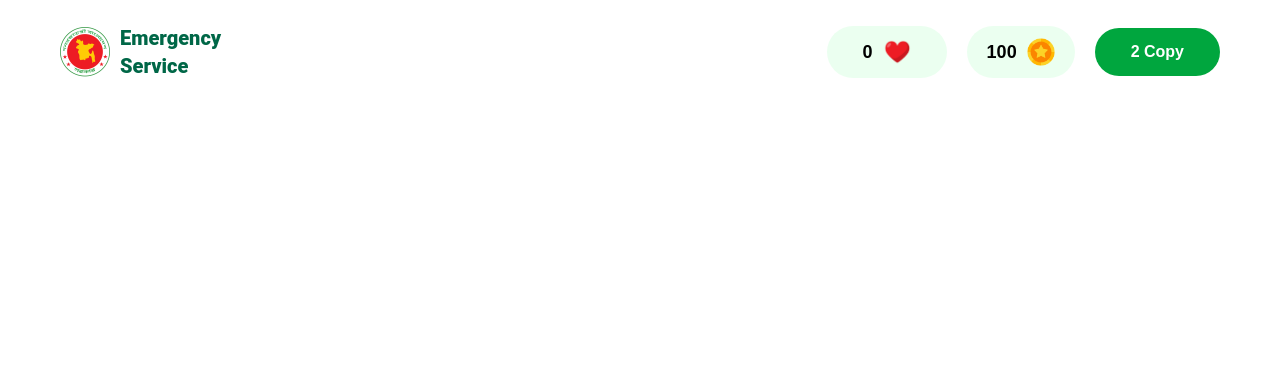
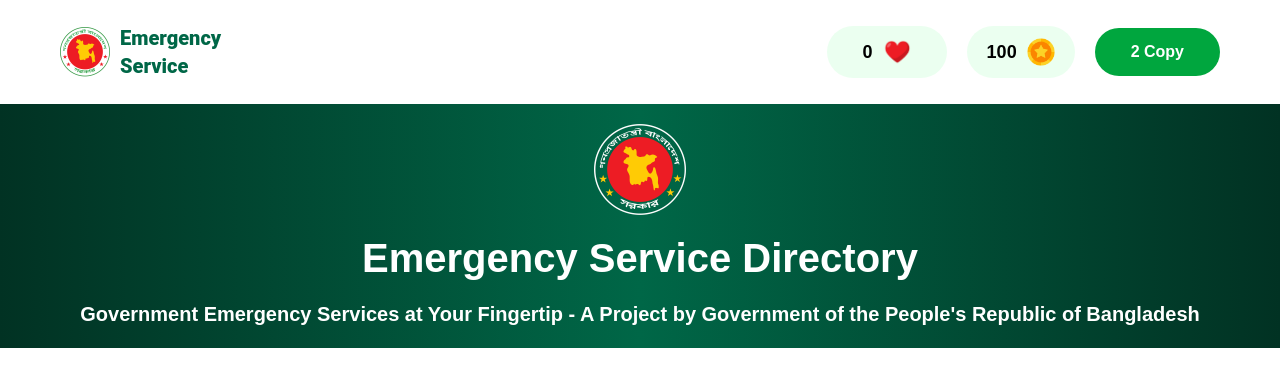
Before and after one commit to MdSakifHossain/PH-Lv01-B12A05-Emergency-Hotline-26-08-2025, a plain HTML site: page index.html in a window 1280 px wide. Drawn offline with nearby package versions, Linux system fonts and the light colour scheme.

Commit message:
feat(banner): add banner section

```diff
--- a/index.html
+++ b/index.html
@@ -40,6 +40,18 @@
             </div>
         </div>
     </header>
+    <main>
+        <!-- banner section -->
+        <section
+            class="bg-gradient-to-r from-[#013223] via-[#006747] to-[#013223] font-madurai flex flex-col items-center justify-center gap-3 px-[3.75rem] py-5">
+            <img class="size-[5.75rem]" src="./assets/logo-dark.png" alt="logo-dark">
+            <h3 class="text-white font-bold text-[2.5rem] text-center">Emergency Service Directory</h3>
+            <p class="text-white font-semibold text-center text-xl">Government Emergency Services at Your Fingertip - A
+                Project by
+                Government of the People's Republic of
+                Bangladesh</p>
+        </section>
+    </main>
 </body>
 
 </html>
```
